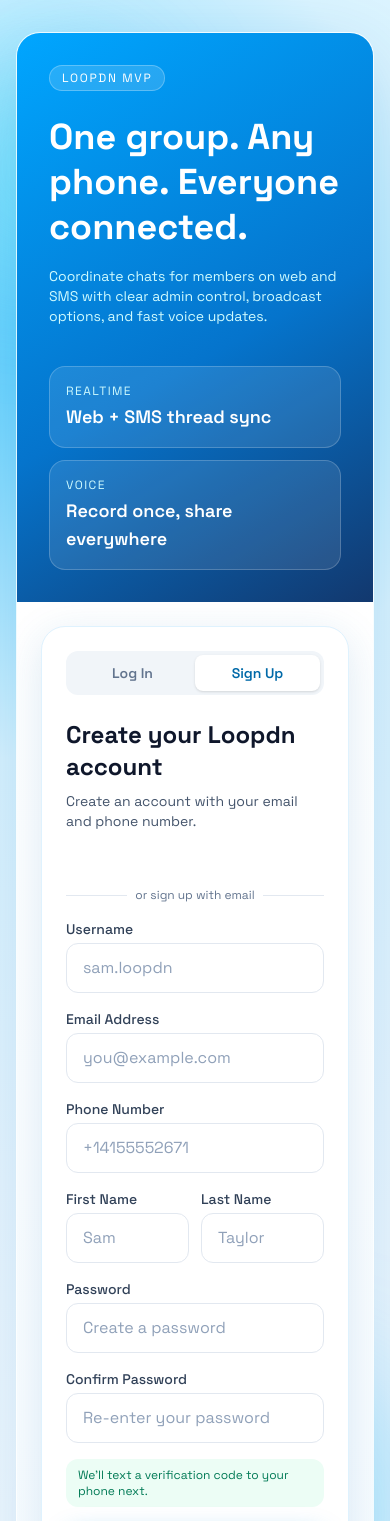
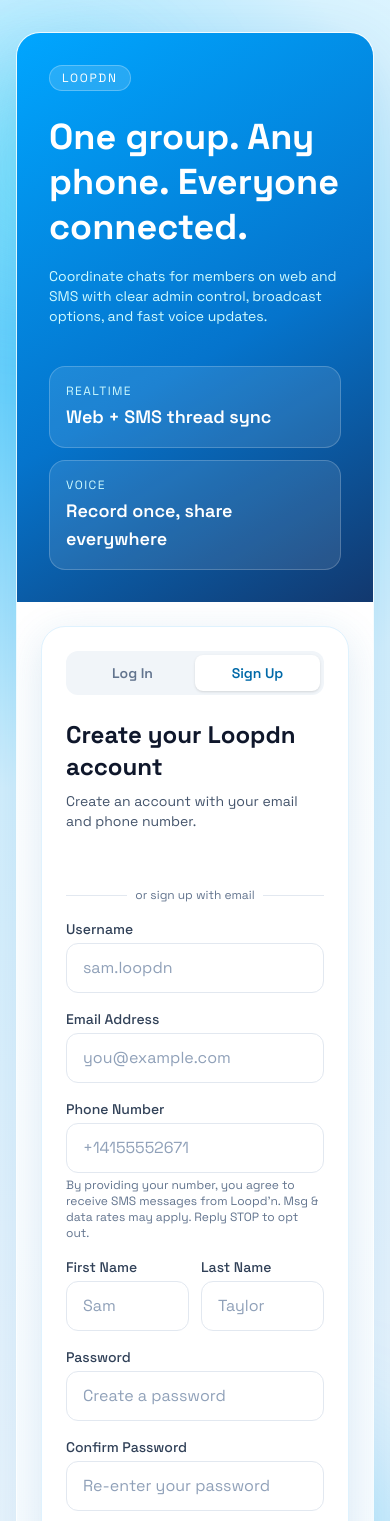
Before and after one commit to loopdn-hq/frontend-web, a Next.js app: page /signup in a window 390 px wide. Shown: the top 1521 px of the page. Built offline with nearby package versions, Linux system fonts and the light colour scheme; no server answers.

Commit message:
feat: add phone notes

```diff
--- a/src/app/(auth)/add-phone/page.tsx
+++ b/src/app/(auth)/add-phone/page.tsx
@@ -67,6 +67,10 @@ export default function AddPhonePage() {
               disabled={isSubmitting}
               className="w-full rounded-xl border border-slate-200 px-4 py-3 text-slate-800 outline-none transition placeholder:text-slate-400 focus:border-sky-500 focus:ring-4 focus:ring-sky-100 disabled:cursor-not-allowed disabled:bg-slate-100 disabled:text-slate-400"
             />
+            <span className="my-1 block text-xs font-normal text-slate-500">
+              By providing your number, you agree to receive SMS messages from
+              Loopd'n. Msg & data rates may apply. Reply STOP to opt out.
+            </span>
           </label>
 
           {error && (
--- a/src/components/auth/AuthScreen.tsx
+++ b/src/components/auth/AuthScreen.tsx
@@ -198,7 +198,7 @@ export function AuthScreen({ initialMode }: AuthScreenProps) {
         <div className="relative flex flex-col justify-between bg-[linear-gradient(150deg,#00a6ff_0%,#0574cc_56%,#12386e_100%)] p-8 text-white sm:p-12">
           <div>
             <p className="inline-flex rounded-full border border-white/25 bg-white/15 px-3 py-1 text-xs tracking-[0.14em] uppercase">
-              Loopdn MVP
+              Loopdn
             </p>
             <h1 className="mt-6 max-w-md text-4xl leading-tight font-bold sm:text-5xl">
               One group. Any phone. Everyone connected.
@@ -393,6 +393,11 @@ export function AuthScreen({ initialMode }: AuthScreenProps) {
                       disabled={isSubmitting}
                       className="w-full rounded-xl border border-slate-200 px-4 py-3 text-slate-800 outline-none transition placeholder:text-slate-400 focus:border-sky-500 focus:ring-4 focus:ring-sky-100 disabled:cursor-not-allowed disabled:bg-slate-100 disabled:text-slate-400"
                     />
+                    <span className="my-1 block text-xs font-normal text-slate-500">
+                      By providing your number, you agree to receive SMS
+                      messages from Loopd'n. Msg & data rates may apply. Reply
+                      STOP to opt out.
+                    </span>
                   </label>
 
                   {signupErrors.phoneNumber && (
```
